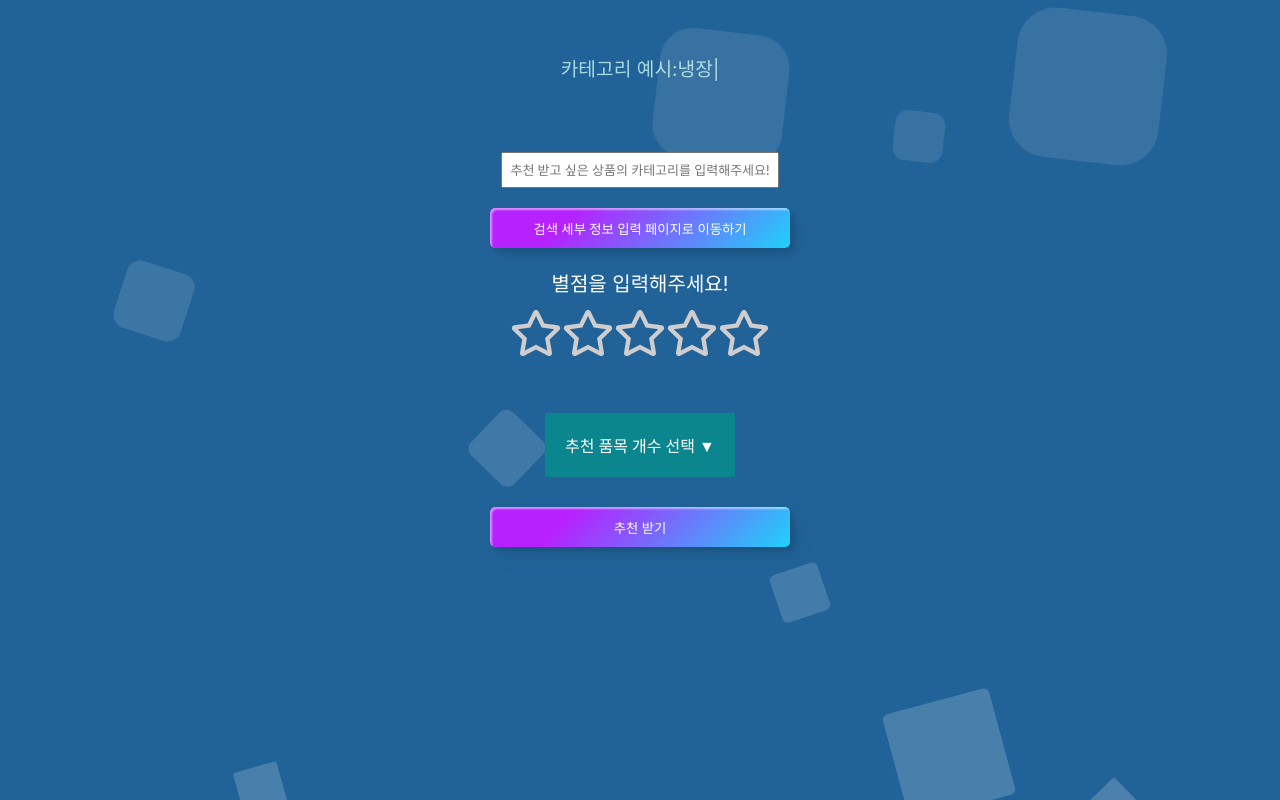
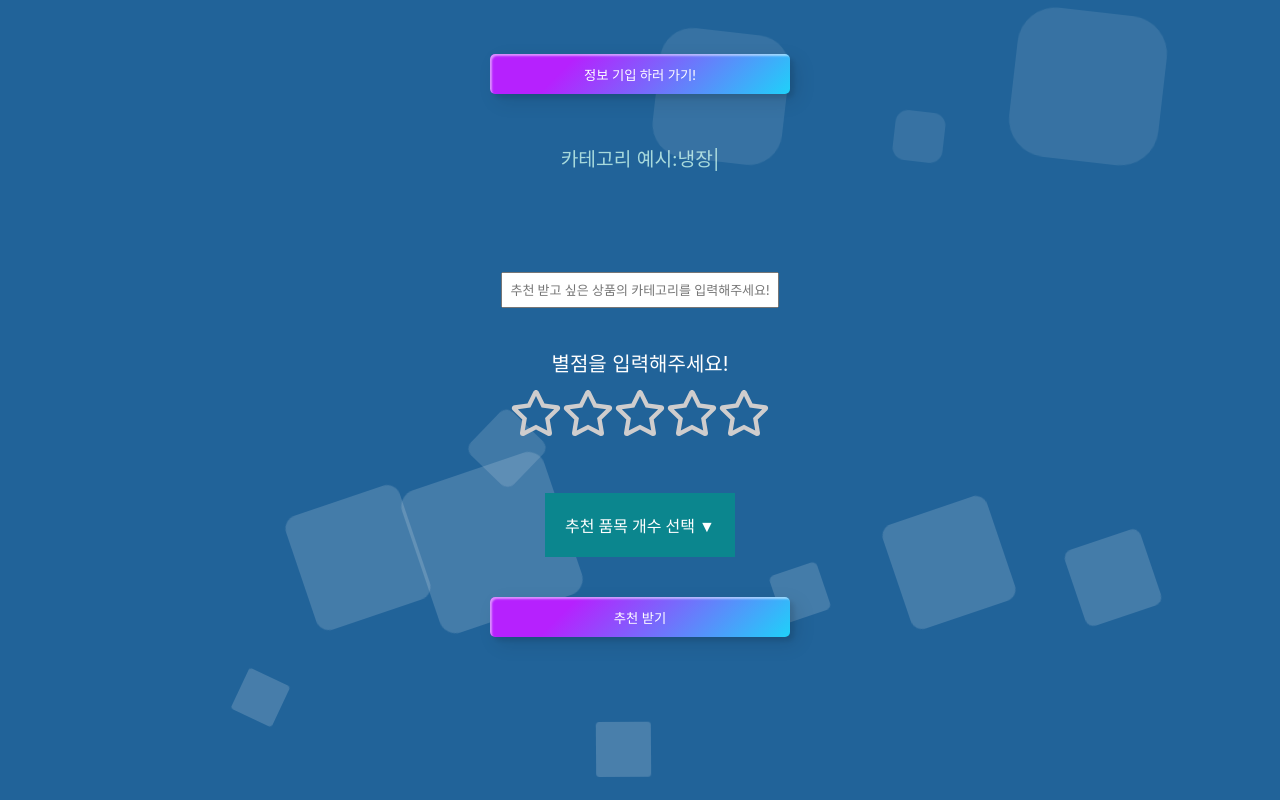
Before and after one commit to minggichae/COUrse-RN, a React (Create React App) app: page / in a window 1280 px wide. Shown: the part 440-1240 px from the top of the page. Built offline with nearby package versions, Linux system fonts and the light colour scheme.

Commit message:
fix: css, 구조 조정  및 사용자에게 필수로 항목 입력을 받게끔 로직 수정

```diff
--- a/src/App.css
+++ b/src/App.css
@@ -231,7 +231,8 @@ p {
 /*main*/
 .Product__main {
   text-align: center;
-  height: 100vh;
+  min-height: 100vh;
+  height: auto;
 }
 
 @import url("https://fonts.googleapis.com/css?family=Exo:400,700");
@@ -268,14 +269,12 @@ p {
   left: 25%;
   width: 120px;
   height: 120px;
-  animation-delay: 5s;
 }
 
 .background__block__event li:nth-child(2) {
   left: 10%;
   width: 70px;
   height: 70px;
-  animation-delay: 2s;
   animation-duration: 9s;
 }
 
@@ -283,14 +282,12 @@ p {
   left: 90%;
   width: 80px;
   height: 80px;
-  animation-delay: 4s;
 }
 
 .background__block__event li:nth-child(4) {
   left: 40%;
   width: 60px;
   height: 60px;
-  animation-delay: 0s;
   animation-duration: 18s;
 }
 
@@ -298,28 +295,25 @@ p {
   left: 65%;
   width: 50px;
   height: 50px;
-  animation-delay: 0s;
 }
 
 .background__block__event li:nth-child(6) {
   left: 75%;
   width: 110px;
   height: 110px;
-  animation-delay: 3s;
 }
 
 .background__block__event li:nth-child(7) {
   left: 35%;
   width: 150px;
   height: 150px;
-  animation-delay: 7s;
+
 }
 
 .background__block__event li:nth-child(8) {
   left: 50%;
   width: 55px;
   height: 55px;
-  animation-delay: 15s;
   animation-duration: 45s;
 }
 
@@ -327,7 +321,6 @@ p {
   left: 20%;
   width: 45px;
   height: 45px;
-  animation-delay: 2s;
   animation-duration: 35s;
 }
 
@@ -335,7 +328,6 @@ p {
   left: 85%;
   width: 150px;
   height: 150px;
-  animation-delay: 0s;
   animation-duration: 11s;
 }
 
@@ -343,7 +335,6 @@ p {
   left: 75%;
   width: 50px;
   height: 50px;
-  animation-delay: 0s;
   animation-duration: 11s;
 }
 
@@ -351,7 +342,6 @@ p {
   left: 55%;
   width: 130px;
   height: 130px;
-  animation-delay: 0s;
   animation-duration: 11s;
 }
 
@@ -552,7 +542,7 @@ p {
   font-weight: 500;
   text-align: center;
   margin-bottom: 20px;
-  margin-top: 20px;
+  margin-top: 100px;
   z-index: 1;
   position: relative;
 }
@@ -582,3 +572,9 @@ p {
 .Usage__explanation {
   color: black;
 }
+
+/*result*/
+.test {
+  position: relative;
+  background-color: gray;
+}
--- a/src/App.js
+++ b/src/App.js
@@ -1,4 +1,4 @@
-import React from "react";
+import React, {useRef} from "react";
 import Header from "./components/header/Header";
 import Product from "./components/product/Product";
 import Footer from "./components/footer/Footer";
@@ -6,12 +6,14 @@ import Layout from "./components/layout/Layout";
 import Explanation from "./components/explanation/Explanation";
 
 export default function App() {
+  const scrollRef = useRef(null); {/*DOM 요소에 대한 참조 생성*/}
+
   return (
     <>
       <Header />
       <Layout>
-      <Explanation />
-      <Product />
+      <Explanation scrollRef = {scrollRef}/>
+      <Product scrollRef = {scrollRef} />
       </Layout>
       <Footer />
     </>
--- a/src/components/explanation/Explanation.jsx
+++ b/src/components/explanation/Explanation.jsx
@@ -1,7 +1,19 @@
-import React from 'react';
-import { ReactTyped,Typed } from "react-typed";
+import React, {useRef} from 'react';
 
-export default function Explanation() {
+export default function Explanation( {scrollRef} ) {
+
+    const handleScroll = () => {
+        if (scrollRef.current) {
+            scrollRef.current.scrollIntoView({ behavior: "smooth" });
+            {
+              /*
+                        .current: DOM 요소의 값을 저장할 수 있는 프로퍼티
+                        scrollIntoView: 해당 요소로 이동, current 프로퍼티에 저장된 DOM 요소의
+                        객체값으로 view 이동
+                    */
+            }
+    }
+}
     return (
         <>
         <div className="Explain__container">
@@ -22,15 +34,10 @@ export default function Explanation() {
         </div>
 
         <div className="Explain__container">
-            <p>카테고리 예시:
-                <ReactTyped
-                    strings={['전자제품', ' 패션', ' 식품', '냉장', '냉동', '생활용품', '스포츠', '뷰티', '유아용품', '도서', 'DVD', '자동차 용품', '건강', '의료용품', '인테리어']}
-                    typeSpeed={120}
-                    backSpeed={50}
-                    loop={true}
-                />
-            </p>
+        <button className="Custom-btn Scroll__button" onClick={handleScroll}>
+          정보 기입 하러 가기!
+        </button>
         </div>
         </>
     )
-}
+  }
--- a/src/components/product/Product.jsx
+++ b/src/components/product/Product.jsx
@@ -3,12 +3,14 @@ import Star from "../sideoption/Star.jsx";
 import Dropdown from "../sideoption/Dropdown.jsx";
 import Layout from "../layout/Layout.jsx";
 import ProductResult from "../productresult/ProductResult.jsx";
+import { ReactTyped } from "react-typed";
 
-export default function Product() {
+export default function Product( {scrollRef} ) {
 
   const [categoryValue, setCategoryValue] = useState("");
-  const [error, setError] = useState("");
-  const scrollRef = useRef(null); {/*DOM 요소에 대한 참조 생성*/}
+  const [categoryError, setCategoryError] = useState("");
+  const [starScoreError, setStarScoreError] = useState("");
+  const [printCountError, setPrintCountError] = useState("");
   const [printCount, setPrintCount] = useState(null); //AI한테 전해줄 품목 개수를 담은 변수
   const [starScore, setStarScore] = useState(0); //AI한테 전해줄 별점 개수를 담은 변수
   const [result, setResult] = useState(""); // 추천 받기 버튼 활성화 여부 State
@@ -19,34 +21,44 @@ export default function Product() {
     console.log(e.target.value);
   };
 
-
-  const handleScroll = () => {
+  const handleResult = () => {
     if (categoryValue) {
       console.log("전달된 카테고리 값:", categoryValue);
-      setError("");
-      if (scrollRef.current) {
-        scrollRef.current.scrollIntoView({ behavior: "smooth" });
-        {
-          /*
-                    .current: DOM 요소의 값을 저장할 수 있는 프로퍼티
-                    scrollIntoView: 해당 요소로 이동, current 프로퍼티에 저장된 DOM 요소의
-                    객체값으로 view 이동
-                */
-        }
-      }
-      //데이터 저장 후 세부 정보 기입란으로 스크롤하는 로직 넣기
+      setCategoryError("");
     } else {
-      setError("카테고리를 입력해주세요!");
+      setCategoryError("카테고리를 입력해주세요!");
     }
-  };
 
-  const handleResult = () => {
-    //결과 화면으로 이동하는 로직 추가
-    setResult(true);
+    if (starScore) {
+      console.log("별점:", starScore);
+      setStarScoreError("");
+    } else {
+      setStarScoreError("별점을 입력해주세요!");
+    }
+
+    if (printCount) {
+      console.log("출력 개수:", printCount);
+      setPrintCountError("");
+    } else {
+      setPrintCountError("출력 개수를 입력해주세요!");
+    }
+
+    if(categoryValue && starScore && printCount) {
+      setResult(true);
+    }
   };
   return (
     <>
+      <div ref={scrollRef}>
       <div className="Product__main">
+      <p>카테고리 예시:
+            <ReactTyped
+                strings={['전자제품', ' 패션', ' 식품', '냉장', '냉동', '생활용품', '스포츠', '뷰티', '유아용품', '도서', 'DVD', '자동차 용품', '건강', '의료용품', '인테리어']}
+                typeSpeed={120}
+                backSpeed={50}
+                loop={true}
+            />
+      </p>
         <div>
           <input
             type="text"
@@ -56,20 +68,17 @@ export default function Product() {
             className="Category__container"
           />
         </div>
-        <button className="Custom-btn Scroll__button" onClick={handleScroll}>
-          검색 세부 정보 입력 페이지로 이동하기
-        </button>
-        <div className="Error__container">{error}</div>
-        <div ref={scrollRef}>
+        <div className="Error__container">{categoryError}</div>
           <Star
             starScore = {starScore}
             setStarScore = {setStarScore}
           />
+        <div className="Error__container">{starScoreError}</div>
           <Dropdown
             printCount = {printCount}
             setPrintCount = {setPrintCount}
           />
-        </div>
+        <div className="Error__container">{printCountError}</div>
         <div> {/* <div>추가 할 성능 고려하기, 가격 높은 순 낮은 순 필터링</div>*/} </div>
         <button className="Custom-btn Scroll__button" onClick={handleResult}>
           추천 받기
@@ -82,17 +91,10 @@ export default function Product() {
           />
         )}
       </div>
+      </div>
     </>
   );
 }
 
-//!! Framer motion 적용 - 스크롤이 내려감에 따라 기능들이 하나씩 나오게 구조 개편 예정
-//!! 기능들이 나오면서 background color도 변화 주기
-//!! Result page 제작 및 페이지 이동 handle 함수 완성 - 전반적인 페이지 구조에 대한 재회의 요망
-
-//TODO : dropdown css 처리
-//TODO : 전체적인 색상 수정
-//TODO : 전체 뷰 크기 수정
 //TODO : 설명글 추가 및 css 수정 요망
 //TODO : background animation 끝까지 올라오게 만들기
-//TODO : Star, Dropdown 컴포넌트 변수 props로 product에 전달해주기(민기 AI 브랜치 - product.jsx 참고)
--- a/src/components/productresult/ProductResult.jsx
+++ b/src/components/productresult/ProductResult.jsx
@@ -88,6 +88,7 @@ export default function ProductResult({ categoryValue, result }) {
   }, [result]);
 
   return (
+    <>
     <div className="GPT-Response">
       <h2>추천 상품 목록</h2>
       {/*줄바꿈을 위해 GPT를 사용하였음.*/}
@@ -98,6 +99,17 @@ export default function ProductResult({ categoryValue, result }) {
         response.split("\n").map((line, index) => <p key={index}>{line}</p>)
       )}
     </div>
+    <div className="test">
+      <h1>하이하이하이하이하이하이하이하이하이하이하이하이하이하이하이하이하이하이하이하이하이하이하이하이하이하이하이하이하이하이하이하이하이하이하이</h1>
+      <h1>하이하이하이하이하이하이하이하이하이하이하이하이하이하이하이하이하이하이하이하이하이하이하이하이하이하이하이하이하이하이하이하이하이하이하이</h1>
+      <h1>하이하이하이하이하이하이하이하이하이하이하이하이하이하이하이하이하이하이하이하이하이하이하이하이하이하이하이하이하이하이하이하이하이하이하이</h1>
+      <h1>하이하이하이하이하이하이하이하이하이하이하이하이하이하이하이하이하이하이하이하이하이하이하이하이하이하이하이하이하이하이하이하이하이하이하이</h1>
+      <h1>하이하이하이하이하이하이하이하이하이하이하이하이하이하이하이하이하이하이하이하이하이하이하이하이하이하이하이하이하이하이하이하이하이하이하이</h1>
+      <h1>하이하이하이하이하이하이하이하이하이하이하이하이하이하이하이하이하이하이하이하이하이하이하이하이하이하이하이하이하이하이하이하이하이하이하이</h1>
+      <h1>하이하이하이하이하이하이하이하이하이하이하이하이하이하이하이하이하이하이하이하이하이하이하이하이하이하이하이하이하이하이하이하이하이하이하이</h1>
+      <h1>헬로우</h1>
+    </div>
+    </>
   );
 }
 
```
